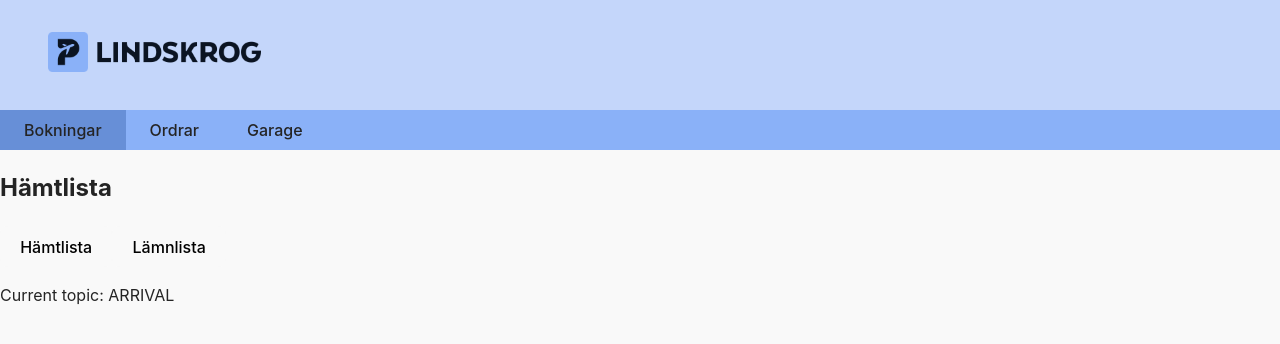
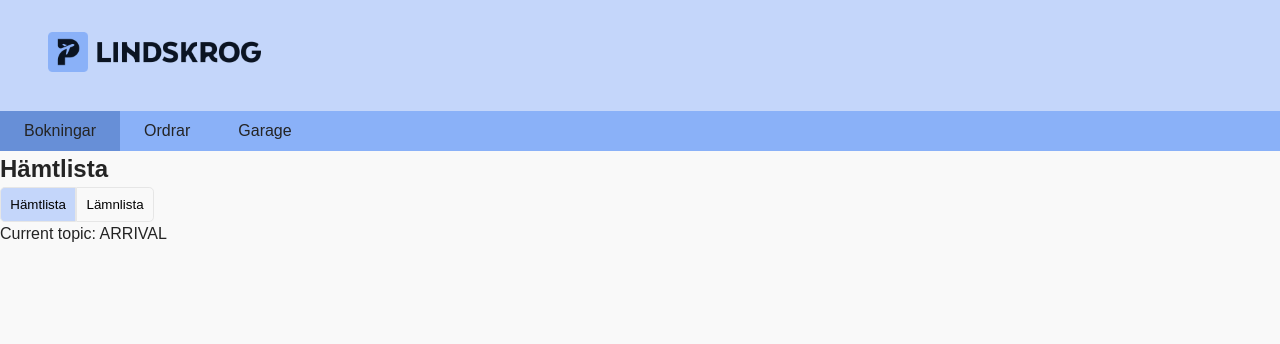
Before and after one commit to j-carlander/parking-admin-react, a React (Vite) app: page / in a window 1280 px wide. Shown: the top 344 px of the page. Built offline with nearby package versions, Linux system fonts and the light colour scheme; no server answers; sample sign-in values are in the browser's storage.

Commit message:
styling of toggle buttons

```diff
--- a/src/Pages/Home/Home.css
+++ b/src/Pages/Home/Home.css
@@ -1,3 +1,24 @@
-.toggles{
+.topic-toggles{
     display: flex;
+
+    button{
+        padding: .5em .7em;
+        border-radius: 0;
+        border: .5px solid #e6e6e6;
+        background: none;
+
+        &.active{
+            background-color: #c4d6fa;
+        }
+
+        &:last-child{
+            border-top-right-radius: .3rem;
+            border-bottom-right-radius: .3rem;
+        }
+
+        &:first-child{
+            border-top-left-radius: .3rem;
+            border-bottom-left-radius: .3rem;
+        }
+    }
 }
--- a/src/Pages/Home/Home.tsx
+++ b/src/Pages/Home/Home.tsx
@@ -13,9 +13,9 @@ export function Home() {
   return (
     <>
       <h2>{topic === "ARRIVAL" ? "Hämtlista" : "Lämnlista"}</h2>
-      <div className="toggles">
-        <button onClick={() => setTopic('ARRIVAL')}>Hämtlista</button>
-        <button onClick={() => setTopic('DEPARTURE')}>Lämnlista</button>
+      <div className="topic-toggles">
+        <button className={topic === 'ARRIVAL' ? 'active': undefined} onClick={() => setTopic('ARRIVAL')}>Hämtlista</button>
+        <button className={topic === 'DEPARTURE' ? 'active': undefined} onClick={() => setTopic('DEPARTURE')}>Lämnlista</button>
       </div>
       <article>
         <p>Current topic: {topic}</p>
--- a/src/index.css
+++ b/src/index.css
@@ -1,5 +1,14 @@
+*,
+*::after,
+*::before{
+  box-sizing: border-box;
+  line-height: 1.5;
+  margin: 0;
+  padding: 0;
+}
+
 :root {
-  font-family: Inter, system-ui, Avenir, Helvetica, Arial, sans-serif;
+  font-family: Outfit, sans-serif;
   line-height: 1.5;
   font-weight: 400;
 
@@ -13,51 +22,10 @@
   -moz-osx-font-smoothing: grayscale;
 }
 
-a {
-  font-weight: 500;
-  color: #646cff;
-  text-decoration: inherit;
-}
-a:hover {
-  color: #535bf2;
-}
+
 
 body {
   margin: 0;
   min-width: 320px;
   min-height: 100vh;
 }
-
-
-
-button {
-  border-radius: 8px;
-  border: 1px solid transparent;
-  padding: 0.6em 1.2em;
-  font-size: 1em;
-  font-weight: 500;
-  font-family: inherit;
-  background-color: #f9f9f9;
-  cursor: pointer;
-  transition: border-color 0.25s;
-}
-button:hover {
-  border-color: #646cff;
-}
-button:focus,
-button:focus-visible {
-  outline: 4px auto -webkit-focus-ring-color;
-}
-/*
-@media (prefers-color-scheme: light) {
-  :root {
-    color: #213547;
-    background-color: #ffffff;
-  }
-  a:hover {
-    color: #747bff;
-  }
-  button {
-    background-color: #f9f9f9;
-  }
-} */
```
